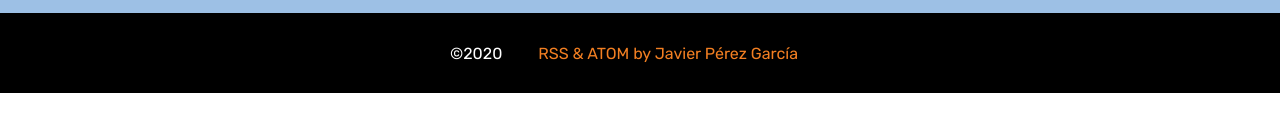
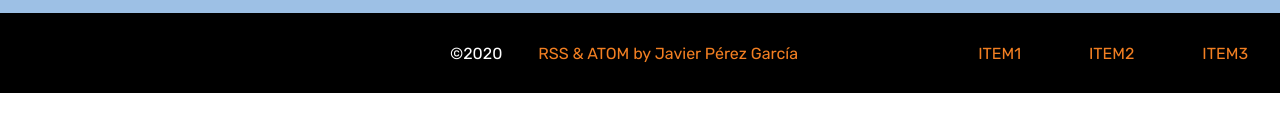
Before and after one commit to JavierPerezGarcia/AtomAndRSS, a plain HTML site: page index.html in a window 1280 px wide. Shown: the part 232-364 px from the top of the page. Drawn offline with Linux system fonts and the light colour scheme.

Commit message:
Incluida la pagina random

```diff
--- a/css/basic.css
+++ b/css/basic.css
@@ -62,3 +62,8 @@ footer a{
 footer a:hover{
     color: white;
 }
+
+.enlaces{
+    position: absolute;
+    right: 0;
+}
--- a/index.html
+++ b/index.html
@@ -33,6 +33,11 @@
         <div class="copyright">
             <p>&copy;2020 <a href="index.html">RSS & ATOM by Javier Pérez García</a></p>
         </div>
+        <div class="enlaces">
+            <a href="https://www.tiempo.es/santa_cruz_de_tenerife-santa_cruz_de_tenerife-es0st0038.html">ITEM1</a>
+            <a href="../html/randomPage.html">ITEM2</a>
+            <a href="https://www.xataka.com/realidad-virtual-aumentada/realidad-virtual-parece-haber-encontrado-precio-formato-catalogo-para-empezar-a-despegar">ITEM3</a>
+        </div>
     </footer>
 </body>
 </html>
```
Also changed, not shown: 1 other file.
